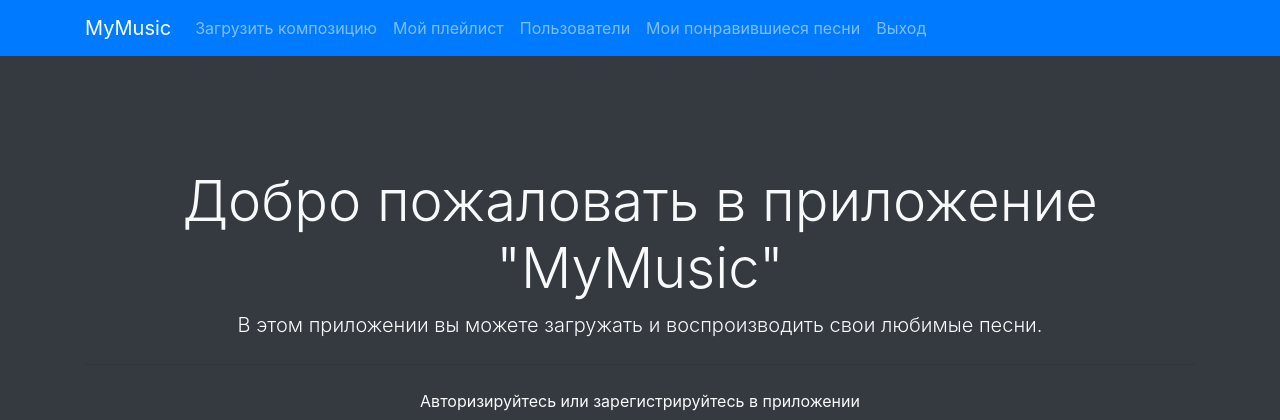
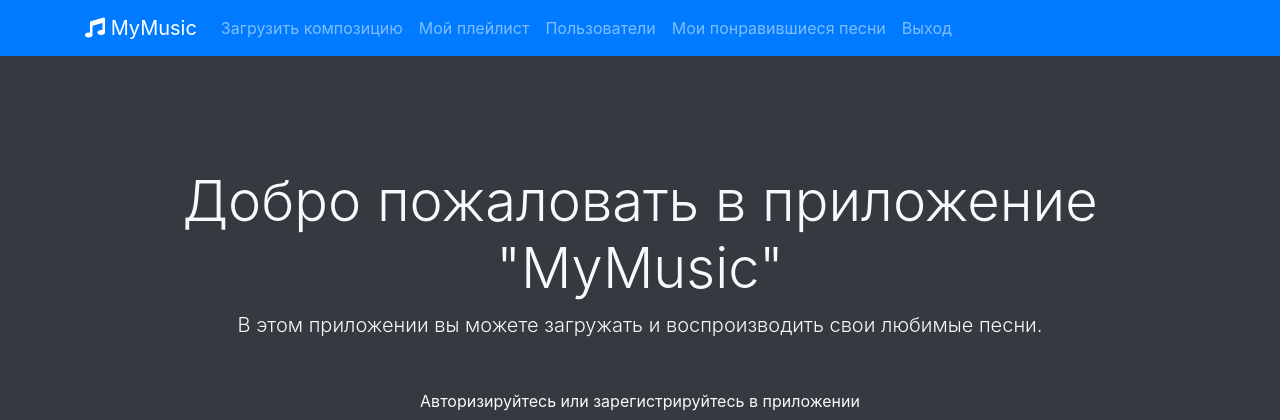
Before and after one commit to kirilld6/MyMusic, a Flask app: page / in a window 1280 px wide. Shown: the top 420 px of the page. Run offline with Flask 2, Linux system fonts and the light colour scheme; the visitor is signed in with stand-in values (Sample User, id 1); data comes from the database, SQL or seed files in the repository; some libraries are stand-ins or nearby versions.

Commit message:
Добавлена иконку в шапку сайта

```diff
--- a/run.py
+++ b/run.py
@@ -1,5 +1,4 @@
 import app
-
 
 if __name__ == '__main__':
     app.db.create_all()  # создание таблиц базы данных
--- a/templates/base.html
+++ b/templates/base.html
@@ -8,12 +8,12 @@
     <link rel="stylesheet" href="https://cdn.jsdelivr.net/npm/bootstrap@4.0.0/dist/css/bootstrap.min.css"
           integrity="sha384-Gn5384xqQ1aoWXA+058RXPxPg6fy4IWvTNh0E263XmFcJlSAwiGgFAW/dAiS6JXm" crossorigin="anonymous">
     <link rel="stylesheet" href="https://cdnjs.cloudflare.com/ajax/libs/font-awesome/5.15.3/css/all.min.css"/>
-    <title>{% block title %}{% endblock %}</title>
+    <title>{% block title %}{% endblock %}MyMusic</title>
 </head>
 <body class="bg-dark text-light">
 <nav class="navbar navbar-expand-lg navbar-dark bg-primary">
     <div class="container">
-        <a class="navbar-brand" href="#">MyMusic</a>
+        <a class="navbar-brand" href="#"><i class="fas fa-music"></i> MyMusic</a>
         <button class="navbar-toggler" type="button" data-toggle="collapse" data-target="#navbarNav"
                 aria-controls="navbarNav" aria-expanded="false" aria-label="Toggle navigation">
             <span class="navbar-toggler-icon"></span>
```
